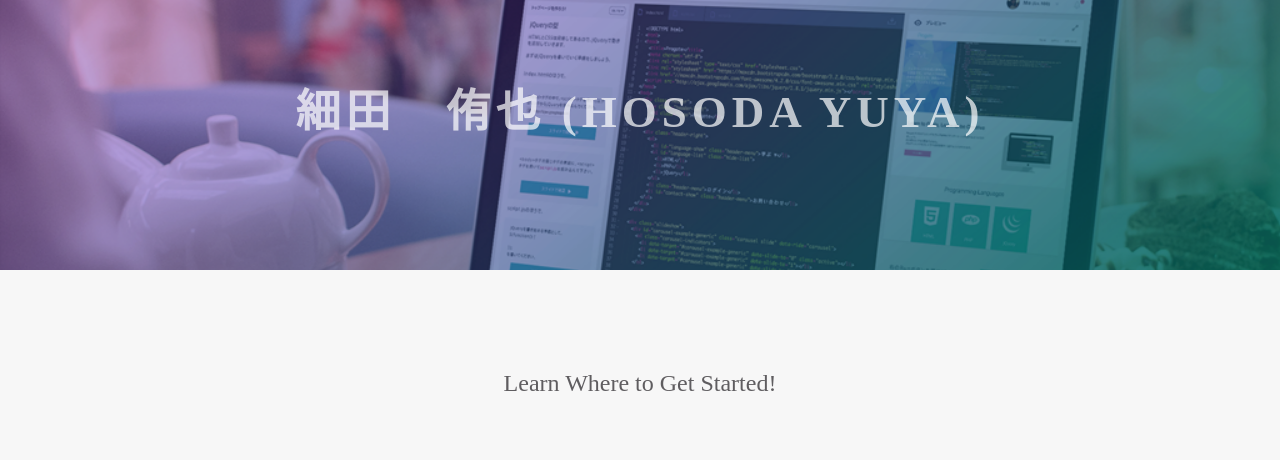
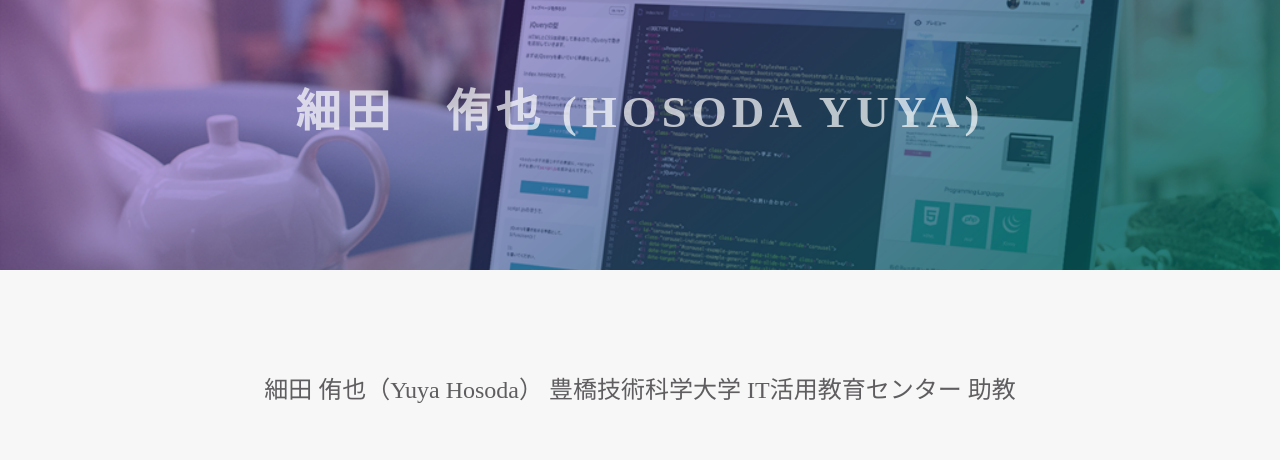
Before and after one commit to Yuya-Hosoda/hosodayuya_hp.github.io, a plain HTML site: page index.html in a window 1280 px wide. Shown: the part 135-595 px from the top of the page. Drawn offline with Linux system fonts and the light colour scheme.

Commit message:
Update index.html

```diff
--- a/index.html
+++ b/index.html
@@ -32,7 +32,9 @@
   <div class="lesson-wrapper">
     <div class="container">
       <div class="heading">
-        <h2>Learn Where to Get Started!</h2>
+        <h2>細田 侑也（Yuya Hosoda）
+            豊橋技術科学大学 IT活用教育センター 助教
+        </h2>
       </div>
       <div class="lessons">
         <div class="lesson">
```
